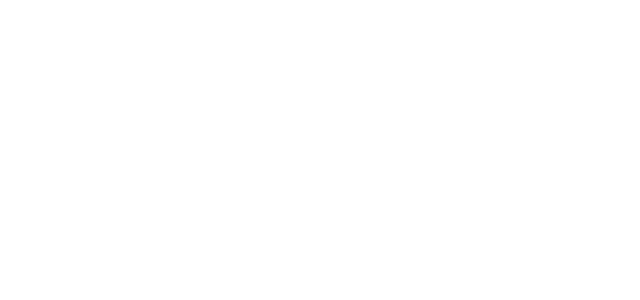
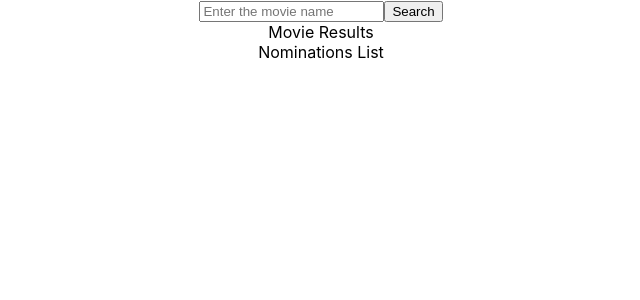
Before and after one commit to MagicMark5/shoppies-frontend, a React (Create React App) app: page / in a window 1280 px wide. Shown: the top 300 px of the page, without its empty margins (319-959 px from the left). Built offline with nearby package versions, Linux system fonts and the light colour scheme.

Commit message:
Set up elements for all 3 components and render in App

```diff
--- a/src/App.jsx
+++ b/src/App.jsx
@@ -1,8 +1,15 @@
 import './App.css';
+import MovieForm from './components/MovieForm';
+import MovieResults from './components/MovieResults';
+import Nominations from './components/Nominations';
+
 
 function App() {
   return (
     <div className="App">
+      <MovieForm />
+      <MovieResults />
+      <Nominations />
     </div>
   );
 }
--- a/src/components/MovieForm.jsx
+++ b/src/components/MovieForm.jsx
@@ -1,6 +1,9 @@
 export default function MovieForm(props) {
 
   return (
-    <form></form>
+    <form>
+      <input name="movie" placeholder="Enter the movie name"></input>
+      <button type="submit">Search</button>
+    </form>
   )
 }
--- a/src/components/MovieResults.jsx
+++ b/src/components/MovieResults.jsx
@@ -1,6 +1,8 @@
 export default function MovieResults(props) {
 
   return (
-    <section></section>
+    <section>
+      Movie Results
+    </section>
   )
 }
--- a/src/components/Nominations.jsx
+++ b/src/components/Nominations.jsx
@@ -1,6 +1,8 @@
 export default function Nominations(props) {
 
   return (
-    <section></section>
+    <section>
+      Nominations List
+    </section>
   )
 }
```
